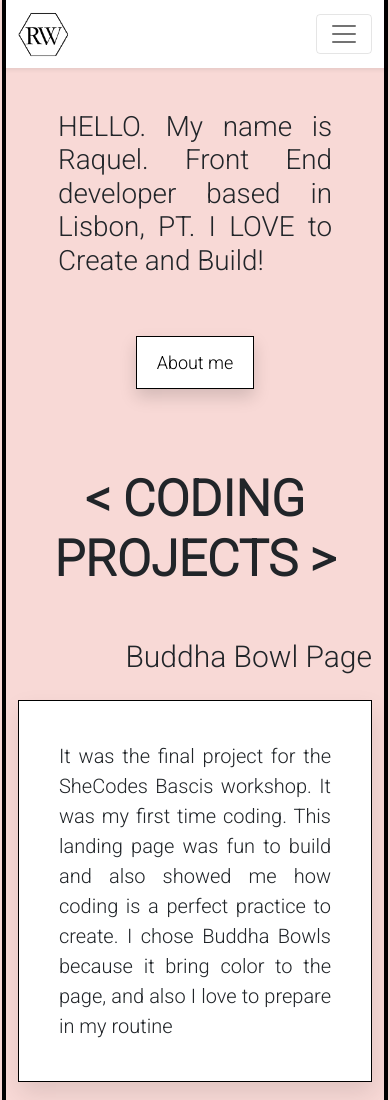
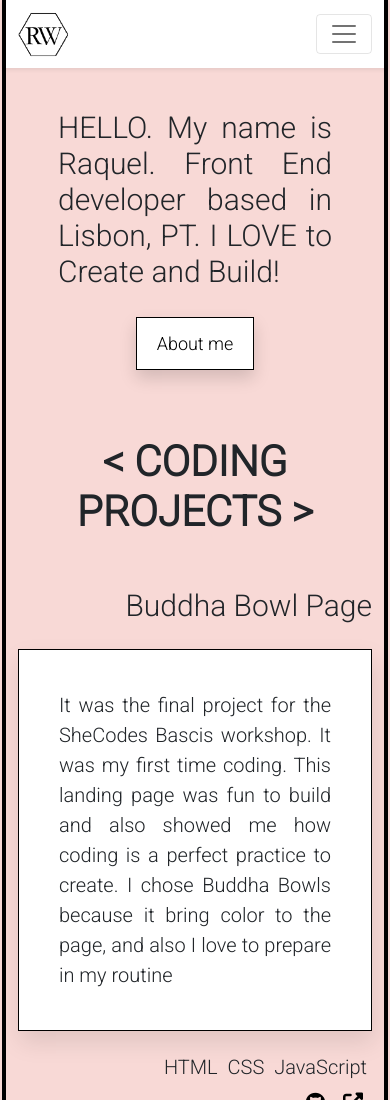
Before and after one commit to Wraquel/Portfolio_RW, a plain HTML site: page index.html in a window 390 px wide. Shown: the top 1100 px of the page. Drawn offline with nearby package versions, Linux system fonts and the light colour scheme; a web font is replaced by a local one.

```diff
--- a/css/style.css
+++ b/css/style.css
@@ -26,7 +26,9 @@ header .hero {
 header .introduction {
   padding: 115px 100px;
   text-align: justify;
-  font-size: 3rem;
+}
+header .introduction h1 {
+  font-size: 45px;
 }
 
 .about-button {
@@ -47,16 +49,15 @@ header .about,
   position: relative;
   left: -320px;
 }
-header .about-me-title,
-.contact-me-title {
+.about-me-title,
+.contact-me-title,
+.coding-title h1 {
   font-size: 60px;
   font-weight: bolder;
 }
 
 section h1 {
-  font-size: 55px;
   margin-bottom: 60px;
-  font-weight: bold;
 }
 
 section p {
@@ -195,11 +196,6 @@ footer p {
     padding: 0px;
   }
 
-  .logo-home {
-    position: relative;
-    top: -20px;
-  }
-
   section .buddhabowl-description,
   .portfolio-description {
     position: relative;
@@ -231,10 +227,15 @@ footer p {
   header .introduction {
     padding: 40px;
   }
+  header .introduction h1 {
+    font-size: 30px;
+  }
+  .coding-title h1 {
+    font-size: 42px;
+  }
   header .about-me-title,
   .contact-me-title {
-    font-size: 45px;
-    font-weight: normal;
+    font-size: 50px;
   }
   .image-about {
     width: 300px;
@@ -253,11 +254,14 @@ footer p {
     margin-bottom: 0px;
   }
   section h1 {
-    font-size: 50px;
     margin-bottom: 50px;
   }
   section h2 {
     font-size: 30px;
+  }
+  section li {
+    font-size: 20px;
+    padding: 5px;
   }
   .contact-options h3 {
     font-size: 25px;
@@ -266,10 +270,6 @@ footer p {
     width: 300px;
     margin-bottom: 40px;
   }
-  section li {
-    font-size: 20px;
-    padding: 5px;
-  }
   footer {
     margin-top: 20px;
   }
--- a/index.html
+++ b/index.html
@@ -92,7 +92,6 @@
     <header>
         <div class="container-fluid text-center">
         <div class="hero">
-
               <div class="introduction">
                 <h1>
                   HELLO. My name is Raquel. Front End developer based in Lisbon,
@@ -108,11 +107,12 @@
                 </div>
               </div>
             </div>
-
       </header>
       <section>
         <div class="container-fluid text-center mb-5">
+          <div class="coding-title">
        <h1> < CODING PROJECTS > </h1>
+       </div>
 
         <div class="buddhabowl-project">
           <div class="row">
@@ -235,7 +235,7 @@
           </div>
         </div>
         </div>
-        </div>
+
       </section>
       <footer>
         <div class="container-fluid text-center">
@@ -277,6 +277,6 @@
         <p class="open-sourced">Designed and coded by Raquel Wetzel, <a  href="https://github.com/Wraquel/Portfolio_RW" target="blak"
                       >open-sourced</a> on GitHub</p>
       </footer>
-    </div>
+
   </body>
 </html>
```
Also changed, not shown: about.html (+1 -9 lines).
